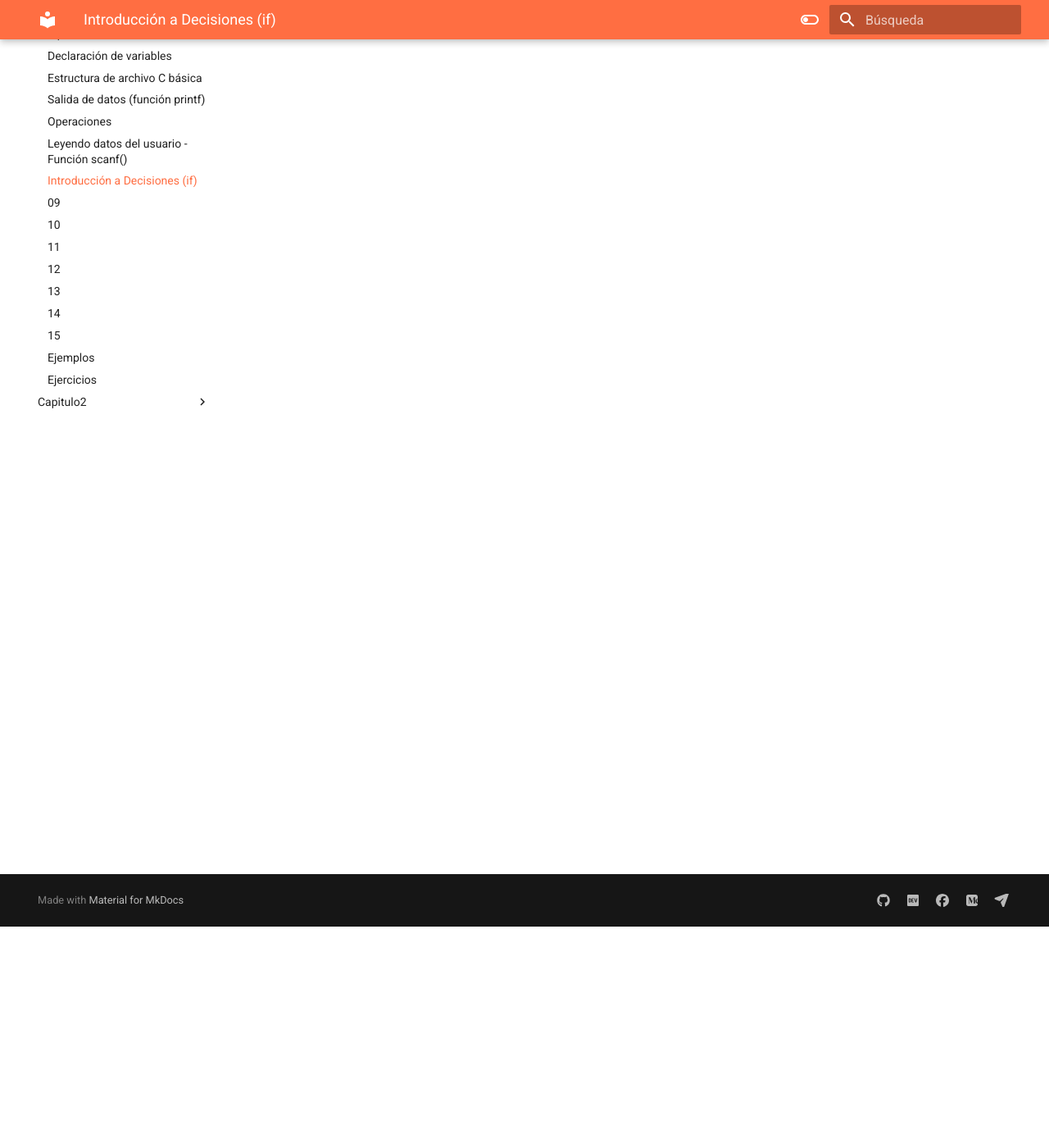
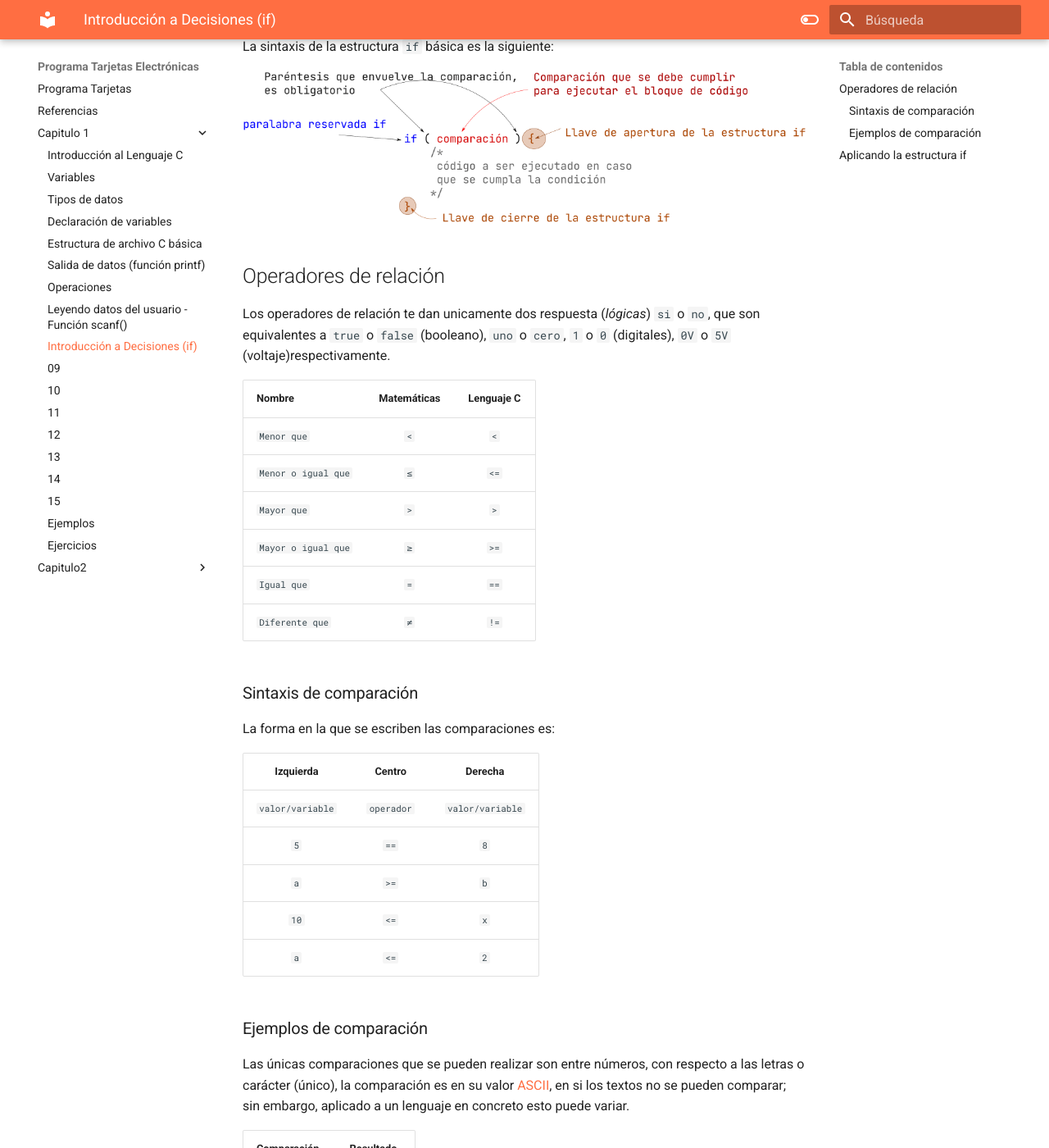
Before and after one commit to jalmx/micro-esp32, an MkDocs documentation site: the page built from docs/Capitulo 1/08_decisiones.md, in a window 1280 px wide and 1400 px high, scrolled down 270 px. Shown: the whole window at 82% size. Built offline with MkDocs 1.6.1 and Material for MkDocs 9.7.7, drawn with Linux system fonts in a browser that asks for light colours; some of the changed text lies outside the part shown.

Commit message:
add: build inside remove in future

````diff
--- a/docs/Capitulo 1/08_decisiones.md
+++ b/docs/Capitulo 1/08_decisiones.md
@@ -1 +1,84 @@
 # Introducción a Decisiones (if)
+
+Ya que sabemos como declarar variables (sentencia), imprimir por pantalla, solicitar valores al usuario; debemos hacer más dinámico nuestro programa, y la primer forma de hacerlo es tomando una decisión (una comparación).
+
+Para esto es la condición `if` (`si`) o estructura de decision `if`
+
+La sintaxis de la estructura `if` básica es la siguiente:
+
+![if basico](../assets/if_basico.png)
+
+## Operadores de relación
+
+Los operadores de relación te dan unicamente dos respuesta (*lógicas*) `si` o `no`, que son equivalentes a `true` o `false` (booleano), `uno` o `cero`, `1` o `0` (digitales), `0V` o `5V` (voltaje)respectivamente.
+
+|Nombre|Matemáticas|Lenguaje C
+|-|:-:|:-:|
+|`Menor que`|`<`| `<`
+|`Menor o igual que`|`≤`|`<=`
+|`Mayor que`|`>`| `>`
+|`Mayor o igual que`|`≥`| `>=`
+|`Igual que`|`=`| `==`
+|`Diferente que`|`≠`| `!=`
+
+### Sintaxis de comparación
+
+La forma en la que se escriben las comparaciones es:
+
+|Izquierda|Centro|Derecha|
+|:-:|:-:|:-:|
+|`valor/variable`|`operador`|`valor/variable`|
+|`5`|`==`|`8`|
+|`a`|`>=`|`b`|
+|`10`|`<=`|`x`|
+|`a`|`<=`|`2`|
+
+
+### Ejemplos de comparación
+
+Las únicas comparaciones que se pueden realizar son entre números, con respecto a las letras o carácter (único), la comparación es en su valor [ASCII](https://elcodigoascii.com.ar), en si los textos no se pueden comparar; sin embargo, aplicado a un lenguaje en concreto esto puede variar.
+
+|Comparación | Resultado|
+|:-:|:-:|
+|`5 > 8`| *false*|
+|`10 > 8`| *true*|
+|`20 > 5`| *false*|
+|`8 >= 8`| *true*|
+|`6 < 8`| *true*|
+|`2 <= 8`| *true*|
+|`0 == 8`| *false*|
+|`1 != -8`| *true*|
+
+Las comparaciones pueden ser entre variables, obviamente dicha variable debe contener un valor previamente.
+
+En  este caso las variables tienen este valor:
+
+- `a = 5`
+- `b = 2`
+
+|Comparación | Resultado|
+|:-:|:-:|
+|`a > b`| *true*|
+|`a >= b`| *true*|
+|`a < b`| *false*|
+|`a <= b`| *false*|
+|`a == b`| *false*|
+|`a != b`| *true*|
+
+## Aplicando la estructura *if*
+
+Ahora veremos código de ejemplo con la estructura `if`
+
+```c
+int edad = 18;
+
+
+if (edad >= 18){ // comparamos si la variable edad es mayor o igual a 18, en caso que sea verdadero se mostrara el texto
+    printf("Eres mayor de edad");
+}
+
+if (edad < 18){ // comparamos la variable
+    printf("Eres menor de edad");
+}
+
+```
````
Also changed, not shown: docs/Capitulo 1/06_operaciones_aritmeticas.md (+1 -1 lines), docs/Referencias.md (+3 -0 lines), docs/capitulo2/index.md (+5 -0 lines), docs/assets/if_basico.png (added), docs/assets/scanf.png, docs/assets/src/if_basico.svg (added), docs/assets/src/tipo_variable.svg, docs/assets/tipo_variable.png, 1 other file.
